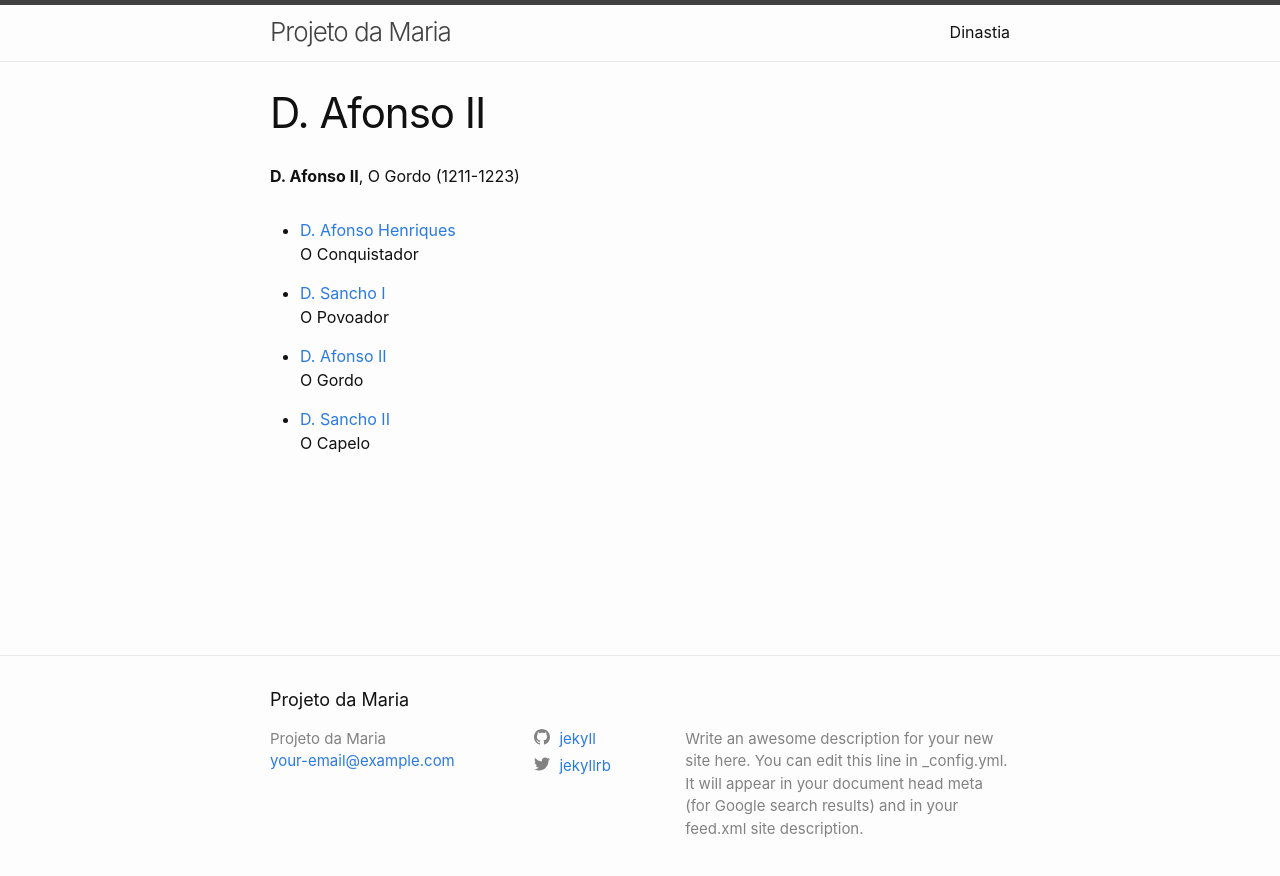
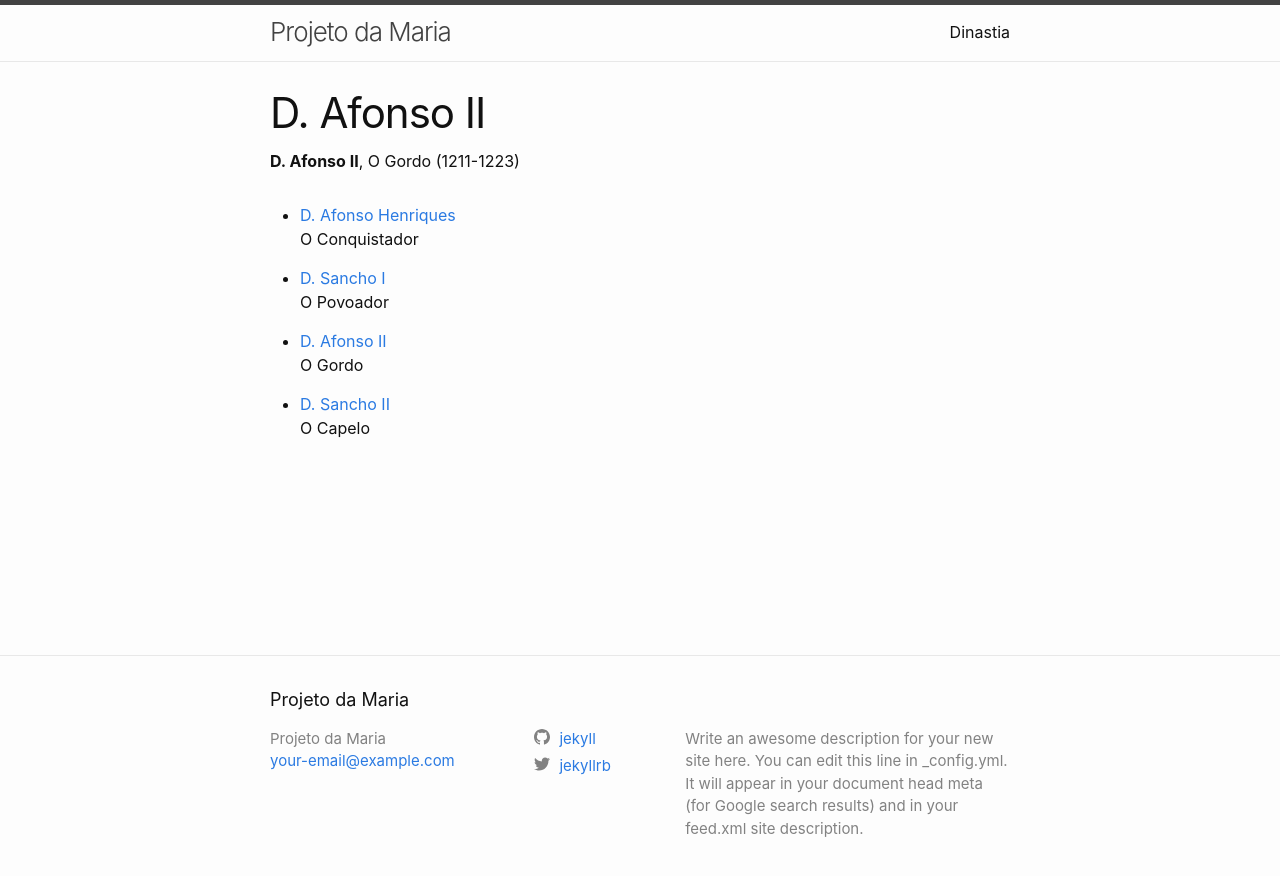
Before and after one commit to m-barreira/projeto, a Jekyll site: the page built from _dinastia/r3-afonsoii.md, in a window 1280 px wide. Shown: the top 876 px of the page. Built offline with Jekyll 4.4.1, drawn with Linux system fonts in a browser that asks for light colours.

Commit message:
navegation corrigida

```diff
--- a/_includes/header.html
+++ b/_includes/header.html
@@ -32,7 +32,7 @@
 			<div class="trigger">
 				<!-- <h2>{{ site.data.samplelist.docs_list_title }}</h2> - titulo que vem do yaml -->
 				{% for item in site.data.samplelist.docs %}
-					<a class="page-link" href="{{ item.url }}">{{ item.title }}</a>
+				<a class="page-link" href="{{site.baseurl}}/{{ item.url }}">{{ item.title }}</a>
 				{% endfor %}
 			</div>
 
--- a/_layouts/dinastia.html
+++ b/_layouts/dinastia.html
@@ -2,9 +2,7 @@
 layout: default
 ---
 
-<header class="post-header">
-	<h1 class="post-title p-name" itemprop="name headline">{{ page.title }}</h1>
-</header>
+<h1 class="post-title p-name" itemprop="name headline">{{ page.title }}</h1>
 
 <div class="post-content e-content" itemprop="articleBody">
 	{{ content }}
```
